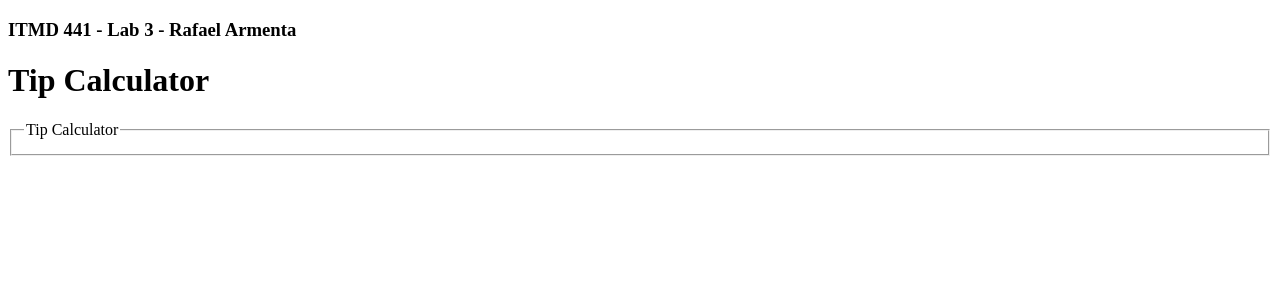
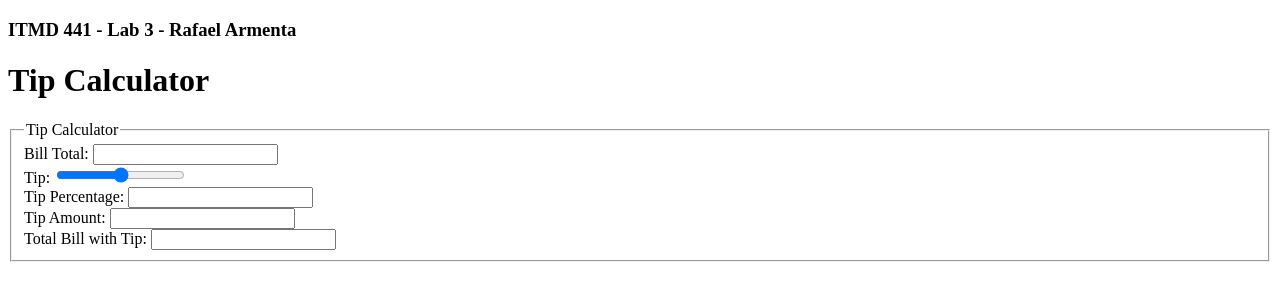
Before and after one commit to rarmenta1/ITMD441-Lab-3, a plain HTML site: page index.html in a window 1280 px wide. Drawn offline with Linux system fonts and the light colour scheme.

Commit message:
added form tags
added form tags for the required fields

```diff
--- a/index.html
+++ b/index.html
@@ -14,6 +14,26 @@
       <form id="form-container">
         <fieldset>
           <legend>Tip Calculator</legend>
+          <div>
+            <label class="sub-heading">Bill Total:</label>
+            <input type="text" name="bill_total_field">
+          </div>
+          <div>
+            <label class="sub-heading">Tip:</label>
+            <input type="range" name="bill_total_field" min="0" max="100">
+          </div>
+          <div>
+            <label class="sub-heading">Tip Percentage:</label>
+            <input type="text" name="tip_percent_field">
+          </div>
+          <div>
+            <label class="sub-heading">Tip Amount:</label>
+            <input type="text" name="tip_amount_field">
+          </div>
+          <div>
+            <label class="sub-heading">Total Bill with Tip:</label>
+            <input type="text" name="total_bill_field">
+          </div>
         </fieldset>
       </form>
     </div>
```
